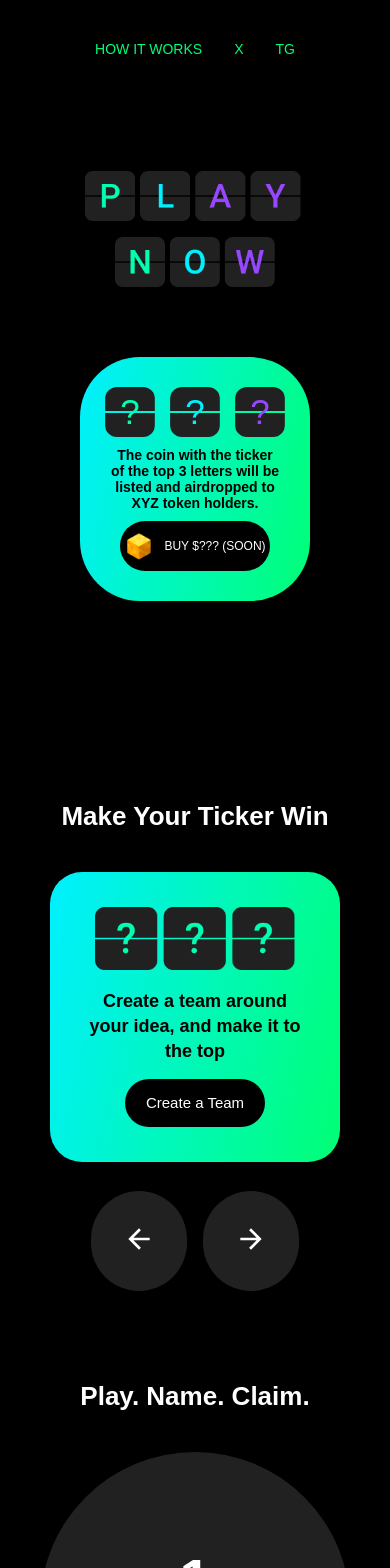
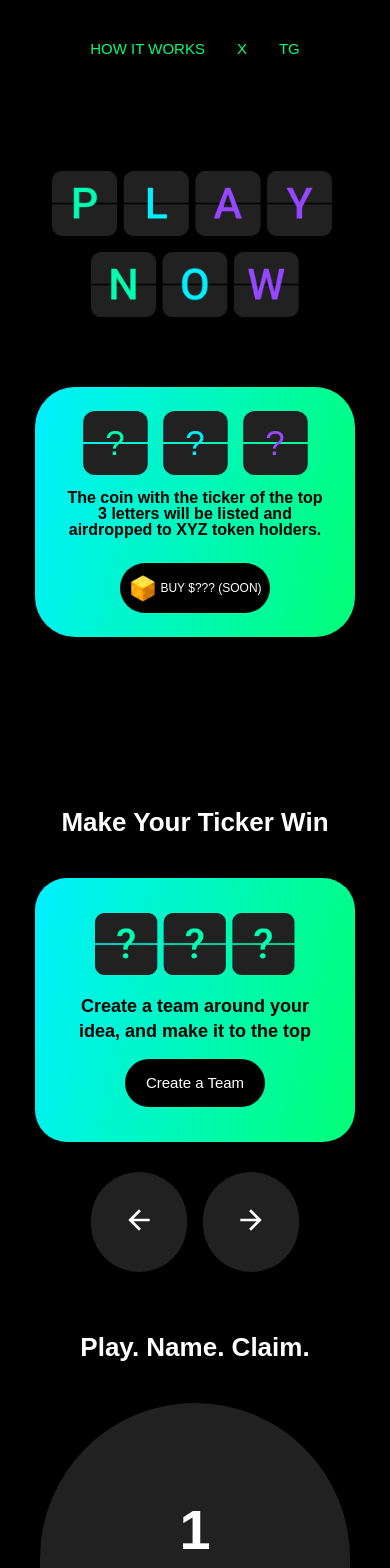
Before and after one commit to ch1cano/landing-mini-app, a React (Vite) app: page / in a window 390 px wide. Shown: the top 1568 px of the page. Built offline with nearby package versions, Linux system fonts and the light colour scheme.

Commit message:
fix adaptive CoinBlock and MakeTicket

```diff
--- a/src/components/CoinBlock/CoinBlock.jsx
+++ b/src/components/CoinBlock/CoinBlock.jsx
@@ -59,7 +59,7 @@ export const CoinBlock = () => {
 				</div>
 				<div className={s.cardBtn}>
 					<button>
-						<img src={cube} alt="cube" />
+						<img className={s.cube} src={cube} alt="cube" />
 						BUY $??? (SOON)
 					</button>
 				</div>
--- a/src/components/CoinBlock/CoinBlock.module.css
+++ b/src/components/CoinBlock/CoinBlock.module.css
@@ -1,5 +1,4 @@
 .wrapper {
-
   display: flex;
   align-items: center;
   justify-content: center;
@@ -8,7 +7,6 @@
   padding: 0 80px 150px 80px;
   position: relative;
   margin: 0;
-
 }
 
 .info {
@@ -366,7 +364,7 @@
     max-height: 320px;
     margin-top: -20px;
     gap: 10px;
-		border-radius: 150px;
+    border-radius: 60px;
     padding: 30px;
   }
   .count {
@@ -407,13 +405,12 @@
 }
 
 @media (max-width: 668px) {
-
   .card {
     max-width: 700px;
     max-height: 300px;
     margin-top: -20px;
     gap: 15px;
-		border-radius: 120px;
+    border-radius: 60px;
   }
   .count {
     font-size: 40px;
@@ -451,9 +448,13 @@
     font-size: 14px;
   }
   .cardBtn button {
-		padding: 12px 26px;
+    padding: 12px 15px;
     font-size: 13px;
     white-space: nowrap;
+    gap: 6px;
+  }
+  .cube {
+    width: 35px;
   }
   .info {
     display: flex;
@@ -469,16 +470,15 @@
 
 @media (max-width: 540px) {
   .card {
-		max-width: 700px;
-		max-height: 250px;
-		gap: 10px;
-		border-radius: 100px;
+    width: 380px;
+    gap: 15px;
+    border-radius: 50px;
   }
   .count {
     font-size: 35px;
   }
   .cardItem {
-		font-size: 15px;
+    font-size: 16px;
     font-weight: 600;
     line-height: 18px;
   }
@@ -486,20 +486,20 @@
     display: none;
   }
   .top {
-		width: 50px;
+    width: 70px;
     border-top-left-radius: 12px;
     border-top-right-radius: 12px;
   }
   .bot {
-		width: 50px;
+    width: 70px;
     border-bottom-left-radius: 12px;
     border-bottom-right-radius: 12px;
   }
   .logoBig {
-		height: 50px;
+    height: 70px;
   }
   .logoSmal {
-		height: 50px;
+    height: 70px;
   }
   .header {
     padding-bottom: 90px;
@@ -511,13 +511,18 @@
     display: none;
   }
   .info p {
-		font-size: 14px;
+    font-size: 16px;
   }
   .cardBtn button {
     padding: 8px 5px;
     font-size: 12px;
     white-space: nowrap;
+    gap: 2px;
   }
+  .cube {
+    width: 30px;
+  }
+
   .info {
     display: flex;
     justify-content: center;
@@ -525,43 +530,43 @@
     width: fit-content;
     padding: 37px 0px 110px 0px;
   }
-
 }
 
 @media (max-width: 420px) {
   .card {
-		max-width: 700px;
-		max-height: 250px;
-		gap: 10px;
-		border-radius: 60px;
+    width: 320px;
+    height: 250px;
+    gap: 15px;
+    border-radius: 40px;
   }
   .count {
     font-size: 35px;
   }
   .cardItem {
-		font-size: 14px;
+    font-size: 16px;
     font-weight: 600;
     line-height: 16px;
+    padding-bottom: 10px;
   }
   .bg {
     display: none;
   }
 
   .top {
-		width: 50px;
+    width: 65px;
     border-top-left-radius: 12px;
     border-top-right-radius: 12px;
   }
   .bot {
-		width: 50px;
+    width: 65px;
     border-bottom-left-radius: 12px;
     border-bottom-right-radius: 12px;
   }
   .logoBig {
-		height: 50px;
+    height: 65px;
   }
   .logoSmal {
-		height: 50px;
+    height: 65px;
   }
   .header {
     padding-bottom: 90px;
@@ -573,10 +578,11 @@
     display: none;
   }
   .info p {
-		font-size: 14px;
+    font-size: 15px;
+    white-space: nowrap;
   }
   .cardBtn button {
-		padding: 12px 26px;
+    padding: 12px 20px;
     font-size: 12px;
     height: 50px;
     width: 150px;
--- a/src/components/MakeTicket/MakeTicket.jsx
+++ b/src/components/MakeTicket/MakeTicket.jsx
@@ -67,8 +67,8 @@ export const MakeTicket = () => {
 		<div className={s.wrapper}>
 			<div className={s.titleBlock}>Make Your Ticker Win</div>
 			<div className={s.cards}>
-				<Swiper slidesPerView={1} ref={swiperRef} autoHeight={true} centeredSlides={true}>
-					<SwiperSlide style={{ display: "flex", alignItems: "center", justifyContent: "center" }} key={1}>
+				<Swiper slidesPerView={1} ref={swiperRef} autoHeight={true} centeredSlides={true} spaceBetween={200}>
+					<SwiperSlide style={{ display: "flex", alignItems: "center", justifyContent: "center", width: "auto" }} key={1}>
 						<div className={s.card}>
 							<div className={s.cardHeader}>
 								<img src={question} className={s.question} alt="???" />
@@ -82,7 +82,7 @@ export const MakeTicket = () => {
 						</div>
 					</SwiperSlide>
 					{SLIDE_MOCK.map((slide) =>
-						<SwiperSlide style={{ display: "flex", alignItems: "center", justifyContent: "center" }} key={slide.id}>
+						<SwiperSlide style={{ display: "flex", alignItems: "center", justifyContent: "center", width: "auto" }} key={slide.id}>
 							<div className={s.cardSlide}>
 								<div className={s.lettersBlock}>
 									<img src={slide.letters} className={s.letters} alt='letters' />
@@ -101,7 +101,7 @@ export const MakeTicket = () => {
 							</div>
 						</SwiperSlide>
 					)}
-					<SwiperSlide style={{ display: "flex", alignItems: "center", justifyContent: "center" }}>
+					<SwiperSlide style={{ display: "flex", alignItems: "center", justifyContent: "center", width: "auto" }}>
 						<div className={s.cardSlideEnd}>
 							<span>Think you`ve got a better idea of what this coin could be?</span>
 							<span>Get a team boost in the app and see your idea featured in this section. </span>
--- a/src/components/MakeTicket/MakeTicket.module.css
+++ b/src/components/MakeTicket/MakeTicket.module.css
@@ -604,7 +604,7 @@
     gap: 15px;
     padding: 40px;
     margin-top: 40px;
-    max-width: 350px;
+    width: 500px;
   }
   .cardItem {
     font-size: 18px;
@@ -920,7 +920,7 @@
 
 @media (max-width: 448px) {
   .wrapper {
-    padding: 50px;
+    padding: 20px;
   }
   .cards {
     gap: 20px;
@@ -936,7 +936,7 @@
     gap: 15px;
     padding: 35px;
     margin-top: 40px;
-    max-width: 320px;
+    min-width: 280px;
     display: flex;
     align-items: center;
     justify-content: center;
```
Lines whose indentation alone changed are shown as unchanged.
